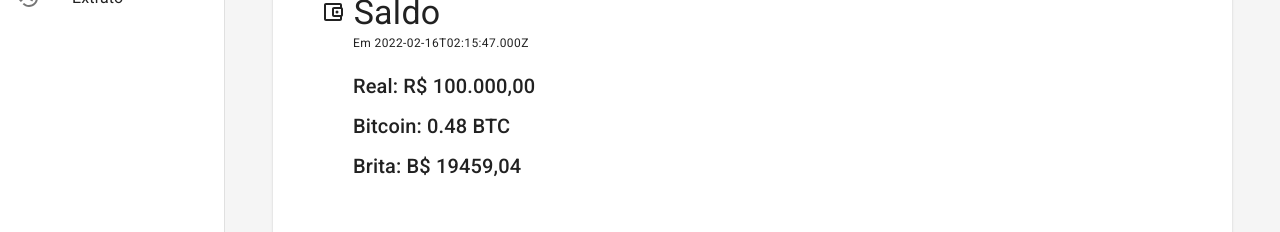
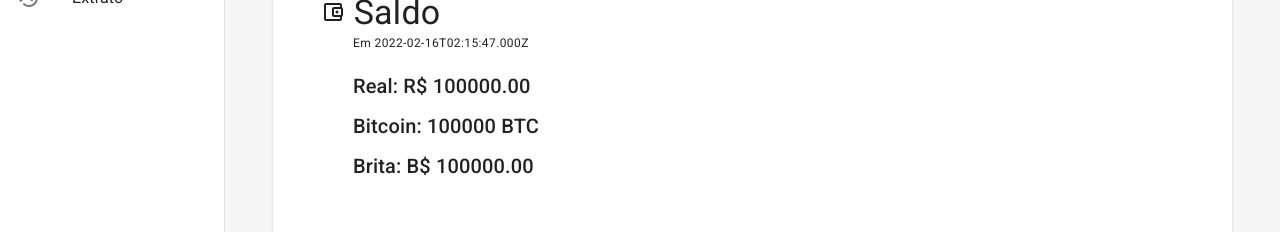
Before and after one commit to phmachado/crypto-wallet, a React (Create React App) app: page /dashboard in a window 1280 px wide. Shown: the part 250-482 px from the top of the page. Built offline with nearby package versions, Linux system fonts and the light colour scheme.

Commit message:
feat: adptando o componente de saldo para receber um valor genérico

```diff
--- a/src/pages/Dashboard/components/Balance/index.tsx
+++ b/src/pages/Dashboard/components/Balance/index.tsx
@@ -1,7 +1,11 @@
 import { AccountBalanceWalletOutlined } from "@mui/icons-material";
 import { Box, Typography } from "@mui/material";
 
-export default function Balance() {
+type Props = {
+  balance: number;
+};
+
+export default function Balance({ balance }: Props) {
   return (
     <Box sx={{ p: 4, display: "flex", flexDirection: "column" }}>
       <Typography variant="h4">
@@ -12,13 +16,13 @@
       </Typography>
       <Box sx={{ px: 4, paddingTop: 2 }}>
         <Typography sx={{ marginBottom: 1 }} variant="h6">
-          Real: R$ 100.000,00
+          Real: R$ {balance.toFixed(2)}
         </Typography>
         <Typography sx={{ marginBottom: 1 }} variant="h6">
-          Bitcoin: 0.48 BTC
+          Bitcoin: {balance} BTC
         </Typography>
         <Typography sx={{ marginBottom: 1 }} variant="h6">
-          Brita: B$ 19459,04
+          Brita: B$ {balance.toFixed(2)}
         </Typography>
       </Box>
     </Box>
--- a/src/pages/Dashboard/index.tsx
+++ b/src/pages/Dashboard/index.tsx
@@ -23,7 +23,7 @@
                 flexDirection: "column",
               }}
             >
-              <Balance />
+              <Balance balance={100000} />
             </Paper>
           </Grid>
           <Grid item xs={12} md={6} lg={6}>
```
